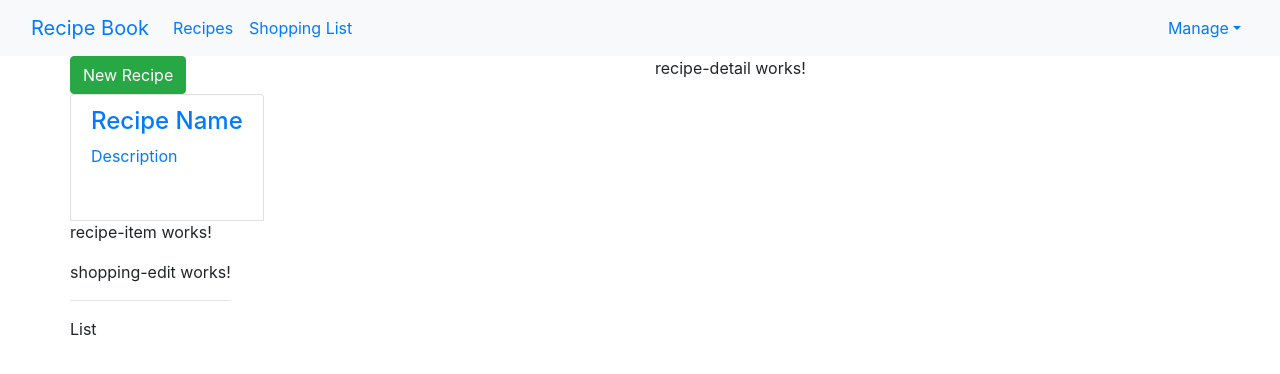
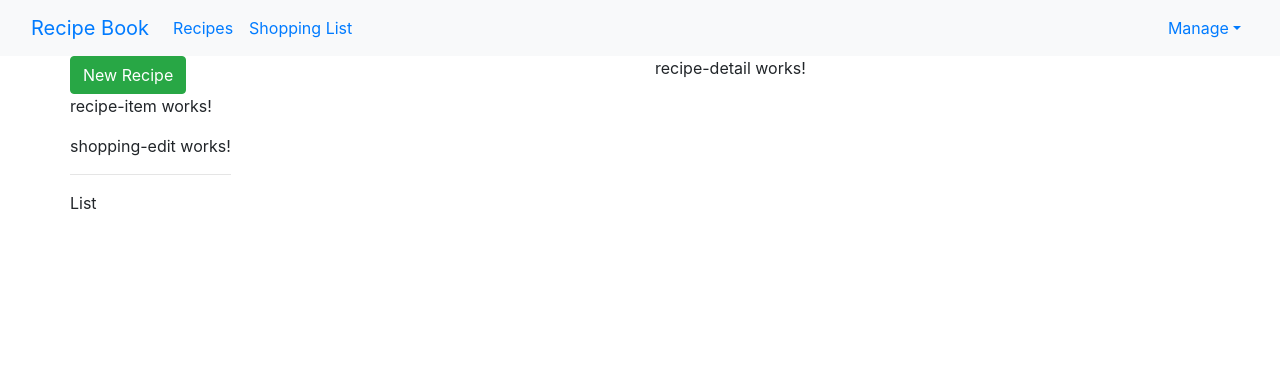
Before and after one commit to benghui/recipebook, an Angular app: page / in a window 1280 px wide. Shown: the top 374 px of the page. Built offline with nearby package versions, Linux system fonts and the light colour scheme.

Commit message:
modify recipe list with *ngFor

```diff
--- a/src/app/recipes/recipe-list/recipe-list.component.html
+++ b/src/app/recipes/recipe-list/recipe-list.component.html
@@ -2,15 +2,16 @@
   <div class="col-xs-12">
     <button class="btn btn-success">New Recipe</button>
   </div>
+  <hr>
 </div>
 <div class="row">
   <div class="col-xs-12">
-    <a href="#" class="list-group-item clearfix">
+    <a href="#" class="list-group-item clearfix" *ngFor="let recipe of recipes">
       <div class="pull-left">
-        <h4 class="list-group-item-heading">Recipe Name</h4>
-        <p class="list-group-item-text">Description</p>
+        <h4 class="list-group-item-heading">{{ recipe.name }}</h4>
+        <p class="list-group-item-text">{{ recipe.description }}</p>
       </div>
-      <span class="pull-right"><img src="" alt="" class="img-responsive" style="max-height: 50px"></span>
+      <span class="pull-right"><img [src]=recipe.imagePath alt="{{ recipe.name }}" class="img-responsive" style="max-height: 50px"></span>
     </a>
     <app-recipe-item></app-recipe-item>
   </div>
```
